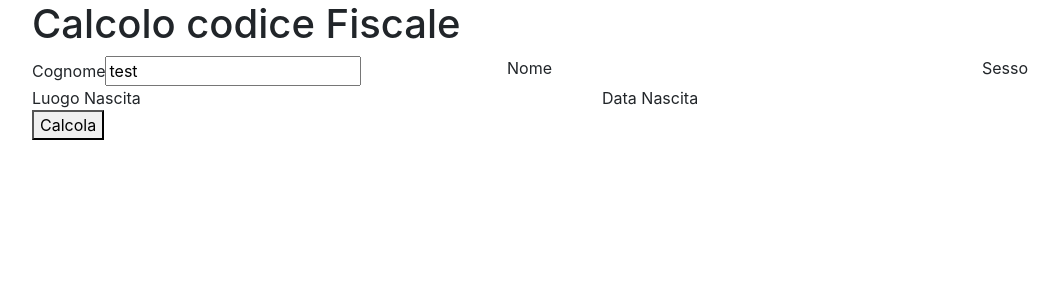
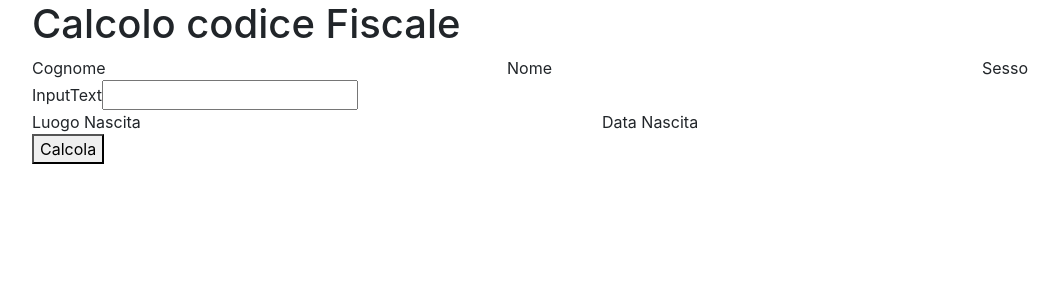
Before and after one commit to Babi1618/codice-fiscale-2022, a React (Create React App) app: page / in a window 1280 px wide. Shown: the top 300 px of the page, without its empty margins (53-1112 px from the left). Built offline with nearby package versions, Linux system fonts and the light colour scheme.

Commit message:
useFormContext

```diff
--- a/src/_components/CodiceFiscale.tsx
+++ b/src/_components/CodiceFiscale.tsx
@@ -1,18 +1,21 @@
 import React from 'react'
-import { useForm } from 'react-hook-form'
+import { FormProvider, useForm } from 'react-hook-form'
+import InputText from './InputText'
 
 const CodiceFiscale = () => {
-	const { handleSubmit, register } = useForm()
-	const onClickCalcola = (data: any) => {
+	const onSubmit = (data: any) => {
 		console.log(data)
 	}
+
+	const methods = useForm()
 	return (
 		<div className='container'>
 			<h1>Calcolo codice Fiscale</h1>
-			<form onSubmit={handleSubmit(onClickCalcola)}>
+			<FormProvider {...methods}>
+				<form onSubmit={methods.handleSubmit(onSubmit)}>
 					<div className='row'>
 						<div className='col-5'>Cognome
-						<input defaultValue="test" {...register("cognome")} />
+							<InputText />
 						</div>
 						<div className='col-5'>Nome
 
@@ -36,7 +39,7 @@ const CodiceFiscale = () => {
 
 					</div>
 				</form>
-
+			</FormProvider>
 		</div>
 	)
 }
--- a/src/_components/InputText.tsx
+++ b/src/_components/InputText.tsx
@@ -1,9 +1,11 @@
 import React from 'react'
+import { useFormContext } from 'react-hook-form'
 
 const InputText = () => {
-
+	const { register } = useFormContext()
 	return (
 		<div>InputText
+			<input type="text" {...register("cognome")} />
 
 		</div>
 	)
```
Lines whose indentation alone changed are shown as unchanged.
